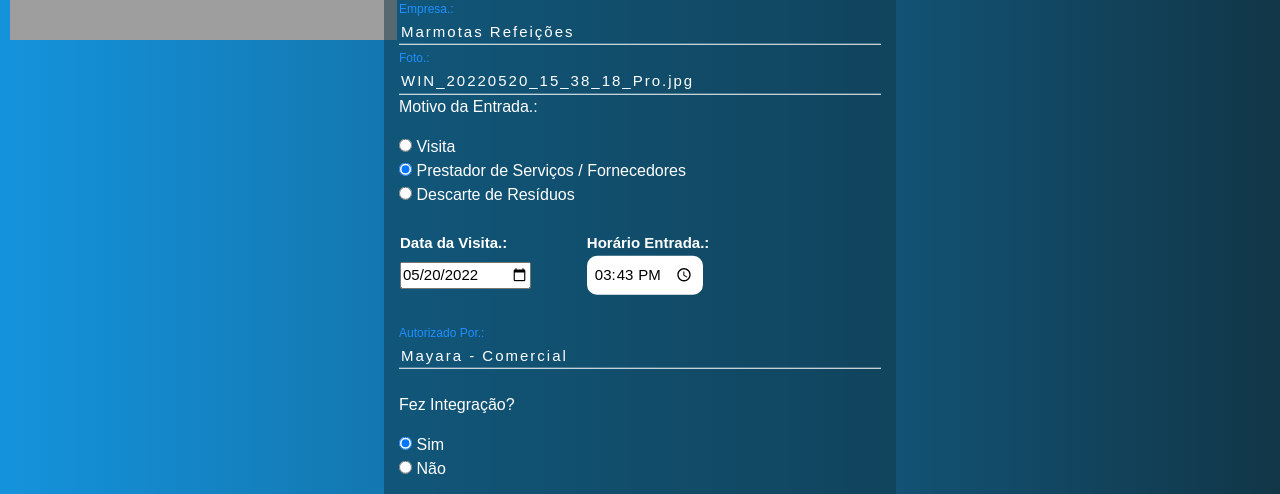
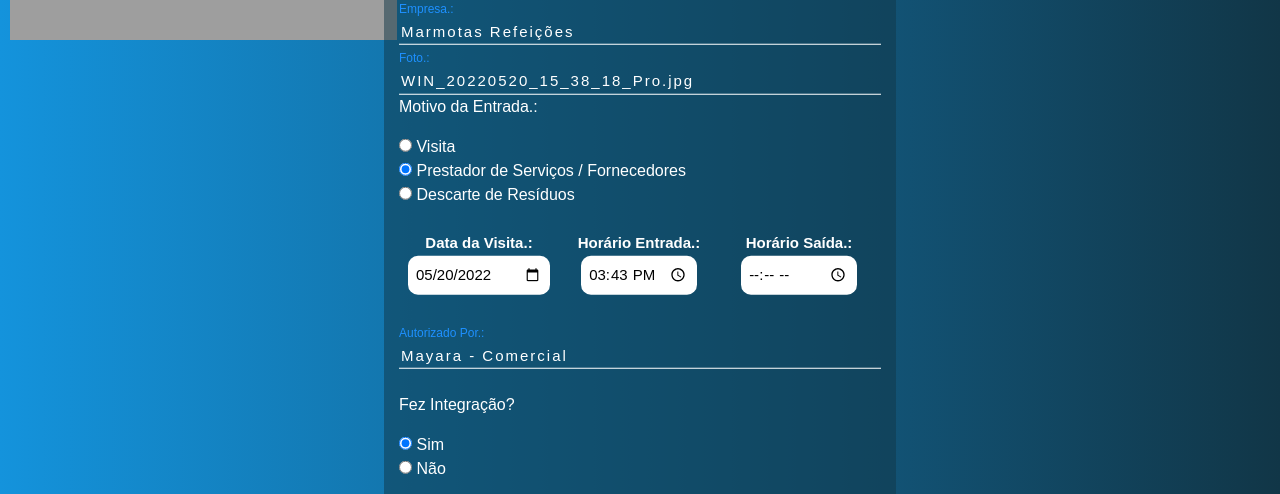
Before and after one commit to tntgm/snacadastro, a PHP site: page /edit.php?id=55 in a window 1280 px wide. Shown: the part 326-820 px from the top of the page. Run offline with PHP 8.4, Linux system fonts and the light colour scheme; data comes from the database, SQL or seed files in the repository; data that the repository does not hold is empty; grey boxes are pictures that could not be loaded.

Commit message:
Incluido Horário de Saída

```diff
--- a/formulario/edit.php
+++ b/formulario/edit.php
@@ -23,6 +23,7 @@
                 $motivo = $user_data['motivo'];
                 $data_visita = $user_data['data_visita'];
                 $Hora_Entrada = $user_data['Hora_Entrada'];
+                $Hora_Saida = $user_data['Hora_Saida'];
                 $autorizadopor = $user_data['autorizadopor'];
                 $integracao = $user_data['integracao'];
                 $data_integ = $user_data['data_integ'];
@@ -111,6 +112,13 @@
             outline: none;
             font-size: 15px;
         }
+         #data_visita{
+            border: none;
+            padding: 8px;
+            border-radius: 10px;
+            outline: none;
+            font-size: 15px;
+        }
         #update{
             background-image: linear-gradient(to right,rgb(0, 92, 197), rgb(90, 20, 220));
             width: 100%;
@@ -153,18 +161,25 @@
         table{
             font-family: sans-serif;
             font-size: 15px;
-            text-align: left;
+            text-align: center;
             height: 15px;
 
         }
 
         th{
 
-            width: 60%;
+            width: 30%;
             height: 10px;
 
         }
         #Hora_Entrada{
+            border: none;
+            padding: 8px;
+            border-radius: 10px;
+            outline: 5px;
+            font-size: 15px;
+        }
+        #Hora_Saida{
             border: none;
             padding: 8px;
             border-radius: 10px;
@@ -238,10 +253,12 @@
                     <tr>
                         <th>Data da Visita.:</th>
                         <th>Horário Entrada.:</th>
+                        <th>Horário Saída.:</th>
                     </tr>
                     <tr>
                         <td><input type="date" name="data_visita" id="data_visita" value="<?php echo $data_visita ?>" required></td>
                         <td><input type="time" name="Hora_Entrada" id="Hora_Entrada" value="<?php echo $Hora_Entrada ?>" required></td>
+                        <td><input type="time" name="Hora_Saida" id="Hora_Saida" value="<?php echo $Hora_Saida ?>" required></td>
                     </tr>
                 </table>
                 <br><br>
--- a/formulario/sistema.php
+++ b/formulario/sistema.php
@@ -107,6 +107,7 @@
                     <th scope="col">Motivo</th>
                     <th scope="col">Data Visita</th>
                     <th scope="col">Hora Entrada</th>
+                    <th scope="col">Hora Saída</th>
                     <th scope="col">Autorizado Por</th>
                     <th scope="col">Integraçao</th>
                     <th scope="col">Data Integração</th>
@@ -127,6 +128,7 @@
                         echo "<td>".$user_data['motivo']."</td>";
                         echo "<td>".$user_data['data_visita']."</td>";
                         echo "<td>".$user_data['Hora_Entrada']."</td>";
+                        echo "<td>".$user_data['Hora_Saida']."</td>";
                         echo "<td>".$user_data['autorizadopor']."</td>";
                         echo "<td>".$user_data['integracao']."</td>";
                         echo "<td>".$user_data['data_integ']."</td>";
```
Also changed, not shown: formulario/formulario.php (+13 -3 lines), fotos/WIN_20220522_20_21_30_Pro.jpg (added), fotos/WIN_20220522_20_28_38_Pro.jpg (added).
